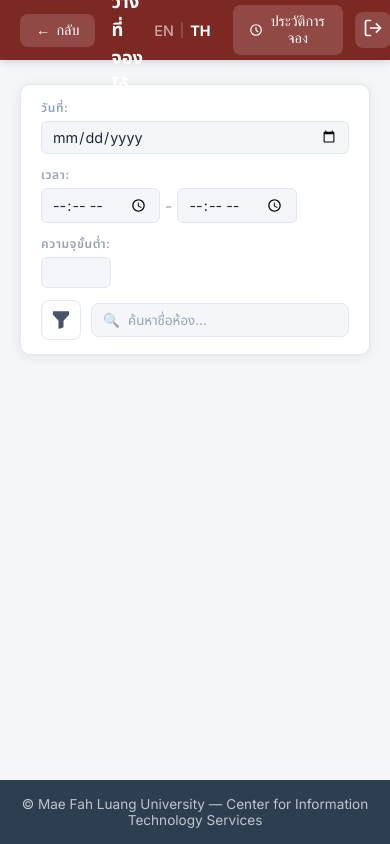
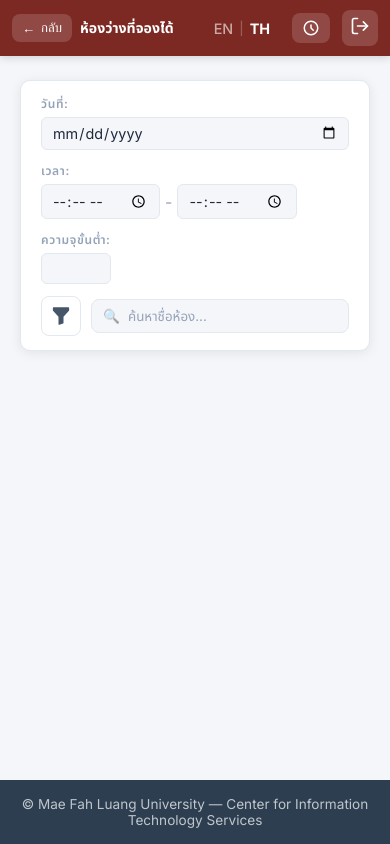
Before and after one commit to nalikanon/booking4Roommfu, a Vue app in the folder frontend/: page /classroom-list in a window 390 px wide. Built offline with nearby package versions, Linux system fonts and the light colour scheme.

Commit message:
fix phone

```diff
--- a/frontend/src/views/ClassroomList.vue
+++ b/frontend/src/views/ClassroomList.vue
@@ -1061,6 +1061,16 @@ watch(searchCriteria, (newVal) => {
 
 @media (max-width: 600px) { .form-grid { grid-template-columns: 1fr; } }
 
+@media (max-width: 600px) {
+  .top-bar { padding: 0 12px; }
+  .top-bar-inner { height: auto; min-height: 56px; padding: 8px 0; flex-wrap: wrap; gap: 6px; }
+  .brand { min-width: 0; flex: 1; gap: 8px; }
+  .brand-text { font-size: 0.88rem; white-space: nowrap; overflow: hidden; text-overflow: ellipsis; max-width: 140px; }
+  .back-btn { padding: 6px 10px; font-size: 0.82rem; }
+  .nav-btn span { display: none; }
+  .nav-btn { padding: 6px 10px; }
+}
+
 .fade-enter-active, .fade-leave-active { transition: opacity 0.2s ease, transform 0.2s ease; }
 .fade-enter-from, .fade-leave-to { opacity: 0; transform: translateY(-8px); }
 
--- a/frontend/src/views/History.vue
+++ b/frontend/src/views/History.vue
@@ -429,7 +429,14 @@ onMounted(() => {
 @media (max-width: 1600px) { .rooms-grid { grid-template-columns: repeat(4, 1fr); } }
 @media (max-width: 1300px) { .rooms-grid { grid-template-columns: repeat(3, 1fr); } }
 @media (max-width: 900px) { .rooms-grid { grid-template-columns: repeat(2, 1fr); } }
-@media (max-width: 600px) { .rooms-grid { grid-template-columns: 1fr; } }
+@media (max-width: 600px) {
+  .rooms-grid { grid-template-columns: 1fr; }
+  .top-bar { padding: 0 12px; }
+  .top-bar-inner { height: auto; min-height: 56px; padding: 8px 0; flex-wrap: wrap; gap: 6px; }
+  .brand { min-width: 0; flex: 1; gap: 8px; }
+  .brand-text { font-size: 0.88rem; white-space: nowrap; overflow: hidden; text-overflow: ellipsis; max-width: 160px; }
+  .back-btn { padding: 6px 10px; font-size: 0.82rem; }
+}
 
 /* Footer */
 .footer-bar {
```
